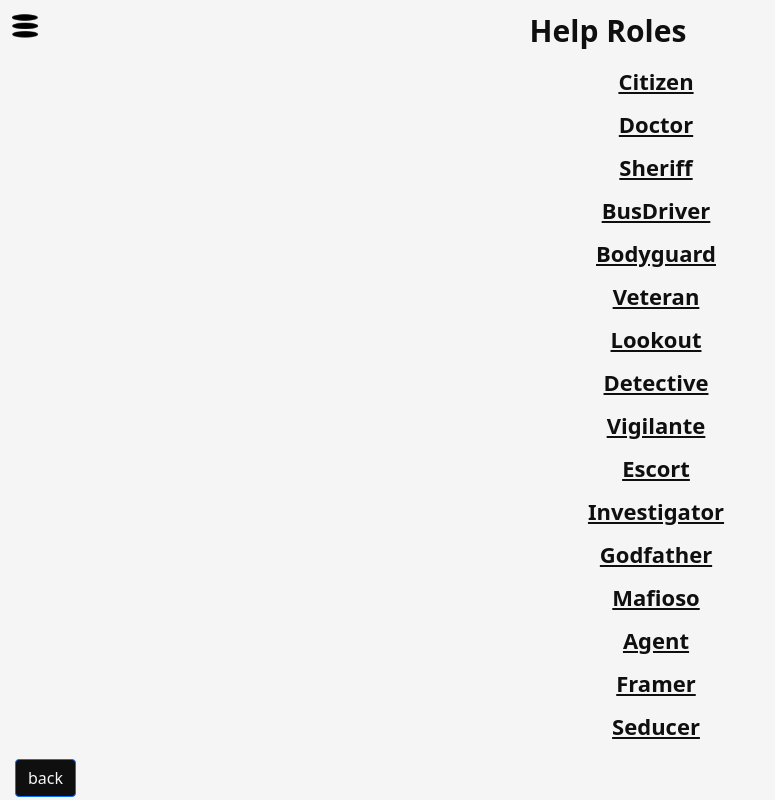
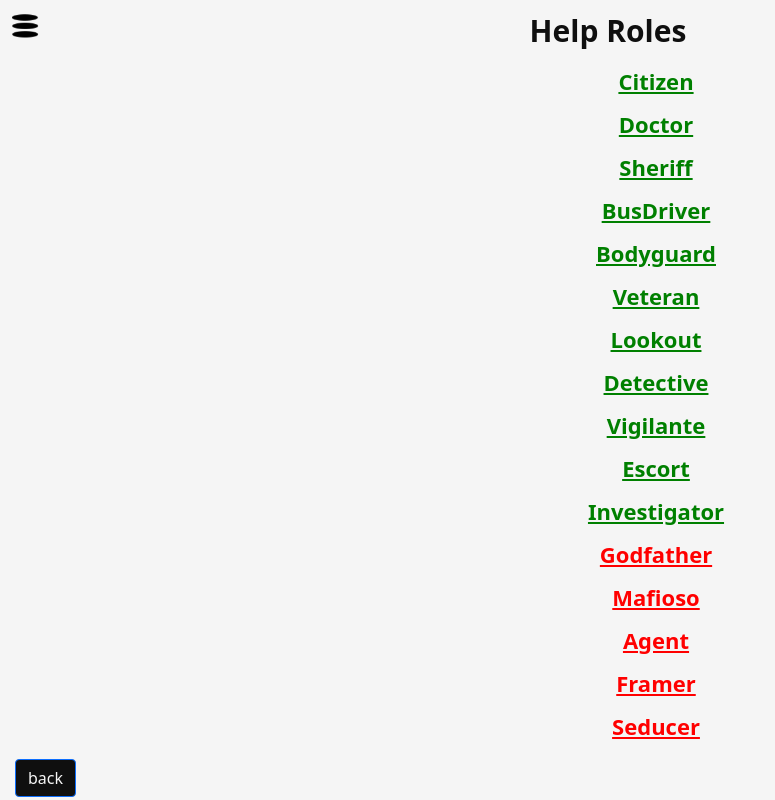
Before and after one commit to pmroczko/mafia-ui, a React (Create React App) app: page /help in a window 1280 px wide. Both pictures are taken after a click on the button "Roles". Shown: the whole page, without its empty margins (0-775 px from the left). Built offline with nearby package versions, Linux system fonts and the light colour scheme.

Commit message:
Add coloring and more info to roles help.

```diff
--- a/src/views/game/Game.js
+++ b/src/views/game/Game.js
@@ -25,6 +25,7 @@ function Game() {
     Cooldown: 0,
     ActionsLeft: 100,
     Description: [],
+    Position: 0,
   });
   const [messages, setMessages] = useState([]);
   const [publicState, setPublicState] = useState({
--- a/src/views/help/HelpRoles.js
+++ b/src/views/help/HelpRoles.js
@@ -1,5 +1,40 @@
 import ROLES from "./data/roles.json";
 import DataController from "../../controllers/DataController";
+
+function abilityDescription(role) {
+  if (role.action_count === 0) {
+    return <div> This role has no night action. </div>
+  }
+  let actionCD = "";
+  if (role.action_count !== 100 || role.action_cooldown > 1) {
+    actionCD = "Can use ability ";
+    if (role.action_count !== 100) {
+      actionCD += ` ${role.action_count} time${role.action_count === 1 ? "" : "s"}`;
+    }
+    if (role.action_cooldown > 1) {
+      if (role.action_count !== 100) {
+        actionCD += ", "
+      }
+      actionCD += `every ${role.action_cooldown} nights`
+    }
+    actionCD += ".";
+  } else {
+    actionCD = "Can use ability every night."
+  }
+
+  let actionTarget = "";
+  if (role.only_self_action && role.can_target_self) {
+    actionTarget = "Can only target self.";
+  } else if (!role.only_self_action && !role.can_target_self) {
+    actionTarget = "Can only target other players."
+  } else if (!role.only_self_action && role.can_target_self) {
+    actionTarget = "Can target self and other players."
+  }
+  return <div>
+    <div>{actionCD} </div>
+    <div>{actionTarget} </div>
+  </div>
+}
 
 const HelpRoles = () => {
   const onRoleClicked = (event) => {
@@ -10,27 +45,41 @@ const HelpRoles = () => {
         <div className='mafia-role-subheader'>{`${role.affiliation} member`}</div>
         <hr />
         <div className='mafia-role-modal-body'>
-          {`Action Count: ${role.action_count}`}
-          <br />
-          {`Action Cooldown: ${role.action_cooldown}`}
+          <div> {abilityDescription(role)} </div>
           <hr />
-          {role.description}
+          {role.description.map(line => <div key={line}> {line} </div>)}
+          {role.is_sus && <div> - Is suspicous. </div>}
+          {role.is_night_immune && <div> - Is night immune. </div>}
         </div>
       </div>
     );
     DataController.ShowModalInfo(roleInfo);
   };
+
+  const roleColor = (role) => {
+    if (role.affiliation === "Town") {
+      return "green"
+    } else if (role.affiliation === "Mafia") {
+      return "red"
+    } else if (role.affiliation === "Neutral") {
+      return "blue"
+    } else {
+      return "black"
+    }
+  }
+
   const getList = () => {
     const ret = [];
     for (var roleName in ROLES) {
       ret.push(
-        <li key={roleName} id={roleName} onClick={onRoleClicked}>
+        <li key={roleName} id={roleName} onClick={onRoleClicked} style={{ color: roleColor(ROLES[roleName]) }}>
           {roleName}
         </li>,
       );
     }
     return ret;
   };
+
   return (
     <div className='help-roles-container'>
       <ul>{getList()}</ul>
```
